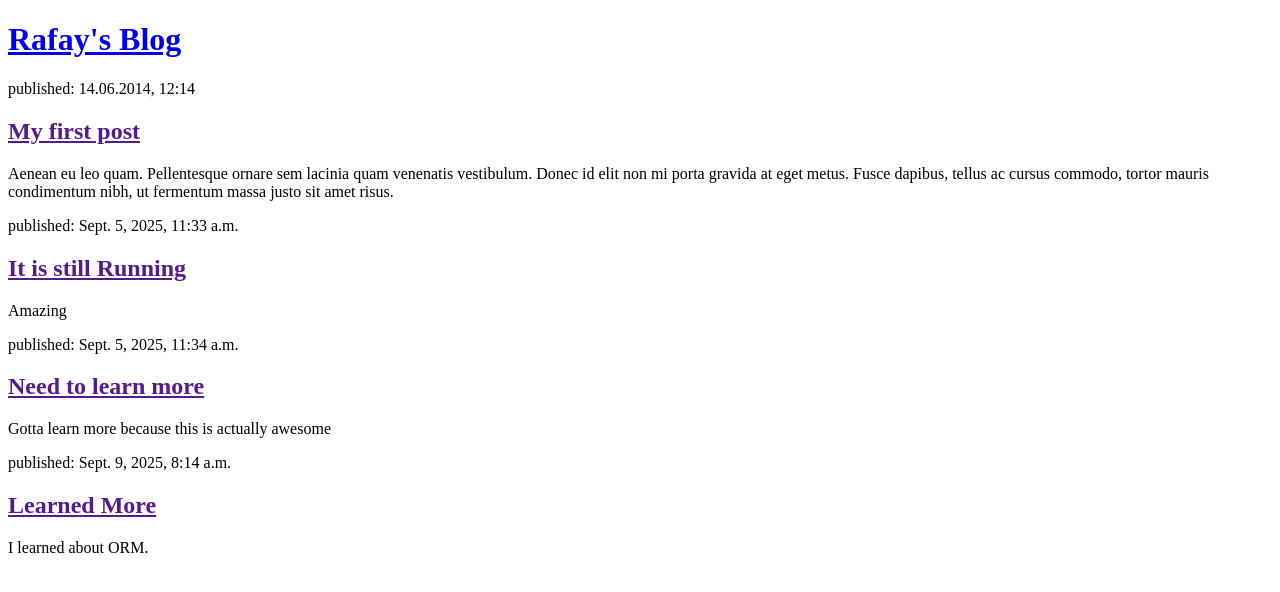
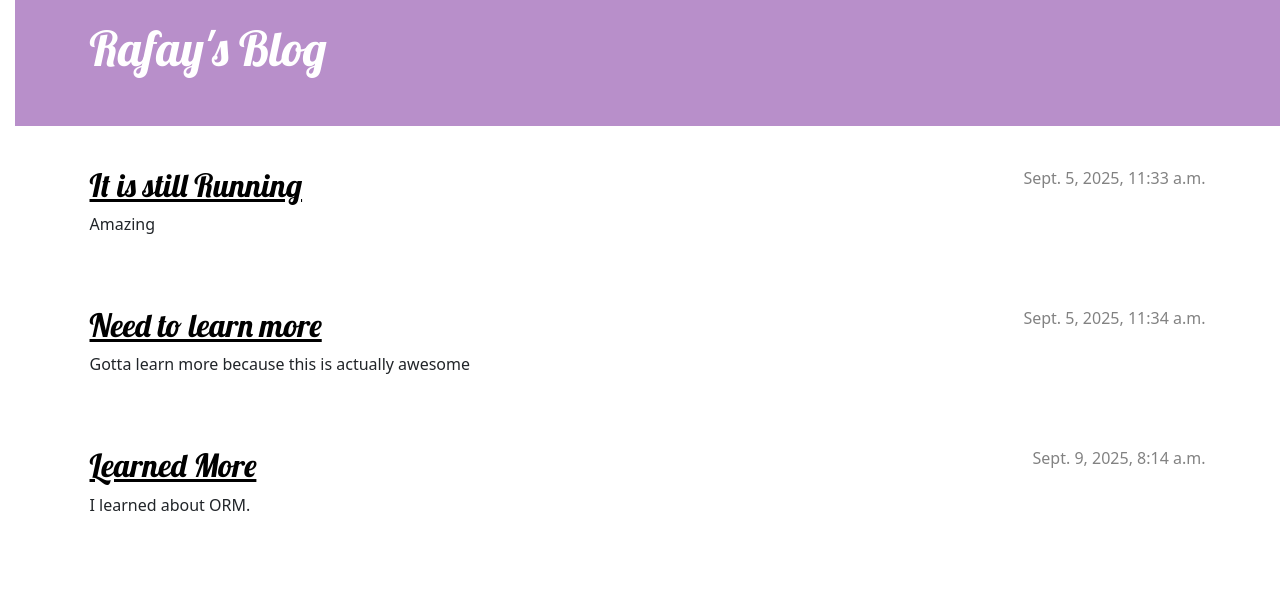
Before and after one commit to Abdulrafay-124/My_first_blog, a Django app: page / in a window 1280 px wide. Shown: the top 592 px of the page. Run offline with Django 5.2, Linux system fonts and the light colour scheme; data comes from the database, SQL or seed files in the repository.

Commit message:
Created new views

```diff
--- /dev/null
+++ b/blog/static/css/blog.css
@@ -0,0 +1,79 @@
+h1 a, h2 a {
+    color: #bd4fb2;
+    font-family: 'Lobster';
+}
+body {
+    padding-left: 15px;
+}
+
+.page-header {
+    background-color: #b88fca;
+    margin-top: 0;
+    margin-bottom: 40px;
+    padding:  20px 20px 40px;
+}
+
+.page-header h1,
+.page-header h1 a,
+.page-header h1 a:visited,
+.page-header h1 a:active {
+    color: #ffffff;
+    font-size: 36pt;
+    text-decoration: none;
+}
+
+h1,
+h2,
+h3,
+h4 {
+    font-family: 'Lobster', cursive;
+}
+
+.date {
+    color: #828282;
+}
+
+.save {
+    float: right;
+}
+
+.post-form textarea,
+.post-form input {
+    width: 100%;
+}
+
+.top-menu,
+.top-menu:hover,
+.top-menu:visited {
+    color: #ffffff;
+    float: right;
+    font-size: 26pt;
+    margin-right: 20px;
+}
+
+.post {
+    margin-bottom: 70px;
+}
+
+.post h2 a,
+.post h2 a:visited {
+    color: #000000;
+}
+
+.post > .date,
+.post > .actions {
+    float: right;
+}
+
+.btn-secondary,
+.btn-secondary:visited {
+    color: #C25100;
+    background: none;
+    border-color: #C25100;
+    margin-left: 15px;
+}
+
+.btn-secondary:hover {
+    color: #FFFFFF;
+    background-color: #C25100;
+}
--- /dev/null
+++ b/blog/templates/blog/base.html
@@ -0,0 +1,26 @@
+{% load static %}
+<!DOCTYPE html>
+<html>
+    <head>
+        <title>Rafay's Blog</title>
+        <link rel="stylesheet" href="https://cdn.jsdelivr.net/npm/bootstrap@5.3.3/dist/css/bootstrap.min.css" integrity="sha384-QWTKZyjpPEjISv5WaRU9OFeRpok6YctnYmDr5pNlyT2bRjXh0JMhjY6hW+ALEwIH" crossorigin="anonymous">
+        <link rel="stylesheet" href="https://fonts.googleapis.com/css?family=Lobster&subset=latin,latin-ext">
+        <link rel="stylesheet" href="{% static 'css/blog.css' %}">
+    </head>
+    <body>
+       <body>
+    <header class="page-header">
+      <div class="container">
+          <h1><a href="/">Rafay's Blog</a></h1>
+      </div>
+    </header>
+    <main class="container">
+        <div class="row">
+            <div class="col">
+            {% block content %}
+            {% endblock %}
+            </div>
+        </div>
+    </main>
+</body>
+</html>
--- a/blog/templates/blog/post_list.html
+++ b/blog/templates/blog/post_list.html
@@ -1,24 +1,13 @@
-<!DOCTYPE html>
-<html>
-    <head>
-        <title>Rafay's Blog blog</title>
-    </head>
-    <body>
-        <header>
-            <h1><a href="/">Rafay's Blog</a></h1>
-        </header>
+{% extends 'blog/base.html' %}
 
-        <article>
-            <time>published: 14.06.2014, 12:14</time>
-            <h2><a href="">My first post</a></h2>
-            <p>Aenean eu leo quam. Pellentesque ornare sem lacinia quam venenatis vestibulum. Donec id elit non mi porta gravida at eget metus. Fusce dapibus, tellus ac cursus commodo, tortor mauris condimentum nibh, ut fermentum massa justo sit amet risus.</p>
+{% block content %}
+    {% for post in posts %}
+        <article class="post">
+            <time class="date">
+                {{ post.published_date }}
+            </time>
+            <h2><a href="{% url 'post_detail' pk=post.pk %}">{{ post.title }}</a></h2>
+            <p>{{ post.text|linebreaksbr }}</p>
         </article>
-        {% for post in posts %}
-            <article>
-                <time>published: {{ post.published_date }}</time>
-                <h2 ><a href = ""></href>{{ post.title }}</a></h2>
-                <p> {{ post.text|linebreaksbr }} </p>
-            </article>
-        {% endfor %}
-    </body>
-</html>
+    {% endfor %}
+{% endblock %}
--- a/blog/urls.py
+++ b/blog/urls.py
@@ -2,5 +2,6 @@ from django.urls import path
 from . import views
 
 urlpatterns = [
-    path('', views.post_list, name='post_list')
+    path('', views.post_list, name='post_list'),
+    path('post/<int:pk>/', views.post_detail, name='post_detail'),
 ]
--- a/blog/views.py
+++ b/blog/views.py
@@ -1,6 +1,7 @@
-from django.shortcuts import render
+from django.shortcuts import render, get_object_or_404
 from .models import Post
 from django.utils import timezone
+
 
 
 
@@ -9,3 +10,8 @@ def post_list(request):
 
     posts = Post.objects.filter(published_date__lte=timezone.now()).order_by('published_date')
     return render(request, 'blog/post_list.html', {'posts':posts})
+
+def post_detail(request,pk):
+
+    post = get_object_or_404(Post, pk = pk)
+    return render(request, 'blog/post_detail.html', {'post': post})
```
Also changed, not shown: blog/templates/blog/post_detail.html (added, +17 -0 lines).
